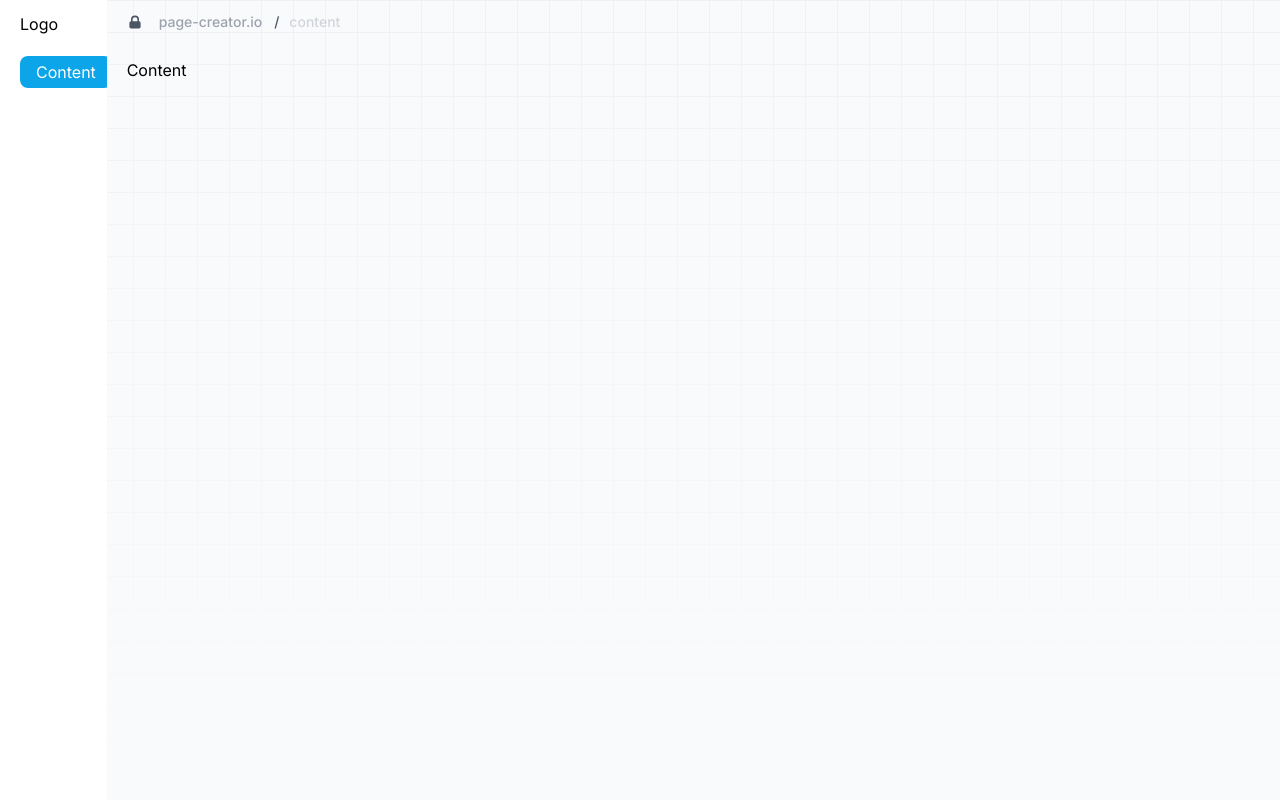
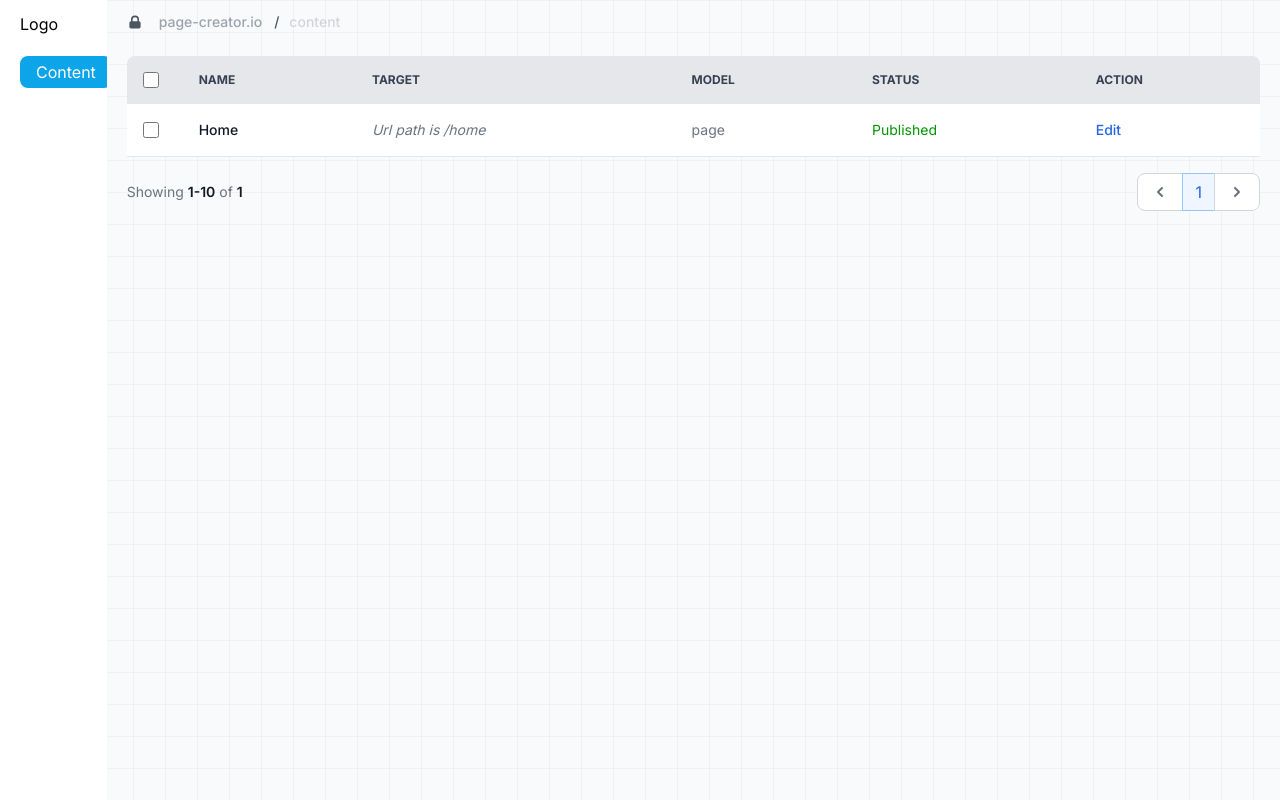
Before and after one commit to batuhanzorbeyzengin/nextjs-page-creator, a Next.js app: page /content in a window 1280 px wide. Built offline with nearby package versions, Linux system fonts and the light colour scheme.

Commit message:
content page table create

```diff
--- /dev/null
+++ b/public/tableData.json
@@ -0,0 +1,9 @@
+[
+    {
+      "id": 1,
+      "name": "Home",
+      "target": "Url path is /home",
+      "model": "page",
+      "status": "Published"
+    }
+]
--- a/src/app/content/page.js
+++ b/src/app/content/page.js
@@ -1,3 +1,5 @@
+import { Table } from "@/components/Table";
+
 export default function Content() {
-  return <>Content</>
+  return <Table />
 }
--- a/src/app/layout.js
+++ b/src/app/layout.js
@@ -21,7 +21,7 @@ export default function RootLayout({ children }) {
           </div>
           <div className="relative min-h-screen overflow-hidden bg-gray-50 col-span-11">
             <TopBar />
-            <div className="absolute inset-0 bg-[url(/img/grid.svg)] bg-center [mask-image:linear-gradient(180deg,white,rgba(255,255,255,0))]"></div>
+            <div className="absolute inset-0 bg-[url(/img/grid.svg)] bg-center"></div>
             <div className="relative">
               <div className="divide-y divide-gray-300/50">
                 <div className="leading-7 lg:px-5 lg:py-3">{children}</div>
--- /dev/null
+++ b/src/components/Table.js
@@ -0,0 +1,155 @@
+"use client";
+
+import { useState } from "react";
+import Link from "next/link";
+import data from "../../public/tableData.json";
+import { PreviousIcon } from "./icons/Previous";
+import { NextIcon } from "./icons/Next";
+
+const itemsPerPage = 10;
+
+export function Table() {
+  const [currentPage, setCurrentPage] = useState(1);
+
+  const totalPages = Math.ceil(data.length / itemsPerPage);
+
+  const pages = [...Array(totalPages).keys()].map((i) => i + 1);
+
+  const handleClick = (page) => {
+    setCurrentPage(page);
+  };
+
+  const pageData = data.slice(
+    (currentPage - 1) * itemsPerPage,
+    currentPage * itemsPerPage
+  );
+  return (
+    <div className="relative overflow-x-auto rounded-lg">
+      <table className="w-full text-sm text-left text-gray-500">
+        <thead className="text-xs text-gray-700 uppercase bg-gray-200">
+          <tr>
+            <th scope="col" className="p-4">
+              <div className="flex items-center">
+                <input
+                  id="checkbox-all-search"
+                  type="checkbox"
+                  className="w-4 h-4 text-blue-600 bg-gray-100 border-gray-300 rounded focus:ring-blue-500"
+                />
+                <label htmlFor="checkbox-all-search" className="sr-only">
+                  checkbox
+                </label>
+              </div>
+            </th>
+            <th scope="col" className="px-6 py-3">
+              Name
+            </th>
+            <th scope="col" className="px-6 py-3">
+              Target
+            </th>
+            <th scope="col" className="px-6 py-3">
+              Model
+            </th>
+            <th scope="col" className="px-6 py-3">
+              Status
+            </th>
+            <th scope="col" className="px-6 py-3">
+              Action
+            </th>
+          </tr>
+        </thead>
+        <tbody>
+          {pageData.map((item) => (
+            <tr
+              key={item.id}
+              className="bg-white border-b hover:bg-gray-50 "
+            >
+              <td className="w-4 p-4">
+                <div className="flex items-center">
+                  <input
+                    id={`checkbox-table-search-${item.id}`}
+                    type="checkbox"
+                    className="w-4 h-4 text-blue-600 bg-gray-100 border-gray-300 rounded focus:ring-blue-500 focus:ring-2"
+                  />
+                  <label
+                    htmlFor={`checkbox-table-search-${item.id}`}
+                    className="sr-only"
+                  >
+                    checkbox
+                  </label>
+                </div>
+              </td>
+              <th
+                scope="row"
+                className="px-6 py-4 font-medium text-gray-900 whitespace-nowrap"
+              >
+                {item.name}
+              </th>
+              <td className="px-6 py-4"><i>{item.target}</i></td>
+              <td className="px-6 py-4">{item.model}</td>
+              <td className="px-6 py-4 text-[#009600]">{item.status}</td>
+              <td className="px-6 py-4">
+                <Link
+                  href={"#"}
+                  className="font-medium text-blue-600 hover:underline"
+                >
+                  Edit
+                </Link>
+              </td>
+            </tr>
+          ))}
+        </tbody>
+      </table>
+      <nav
+        className="flex items-center justify-between pt-4"
+        aria-label="Table navigation"
+      >
+        <span className="text-sm font-normal text-gray-500">
+          Showing{" "}
+          <span className="font-semibold text-gray-900">
+            {(currentPage - 1) * itemsPerPage + 1}-{currentPage * itemsPerPage}
+          </span>{" "}
+          of <span className="font-semibold text-gray-900">{data.length}</span>
+        </span>
+        <ul className="inline-flex items-center -space-x-px">
+          <li>
+            <Link
+              href={"#"}
+              onClick={() => currentPage > 1 && handleClick(currentPage - 1)}
+              className="block px-3 py-2 ml-0 leading-tight text-gray-500 bg-white border border-gray-300 rounded-l-lg hover:bg-gray-100 hover:text-gray-700"
+            >
+              <span className="sr-only">Previous</span>
+              <PreviousIcon />
+            </Link>
+          </li>
+          {pages.map((page) => (
+            <li key={page}>
+              <Link
+                href={"#"}
+                className={`px-3 py-2 leading-tight ${
+                  currentPage === page
+                    ? "text-blue-600 border border-blue-300 bg-blue-50 hover:bg-blue-100 hover:text-blue-700"
+                    : "text-gray-500 bg-white border border-gray-300 hover:bg-gray-100 hover:text-gray-700"
+                }`}
+                onClick={() => handleClick(page)}
+              >
+                {page}
+              </Link>
+            </li>
+          ))}
+          <li>
+            <Link
+              href={"#"}
+              className="block px-3 py-2 leading-tight text-gray-500 bg-white border border-gray-300 rounded-r-lg hover:bg-gray-100 hover:text-gray-700"
+              onClick={() =>
+                currentPage < totalPages && handleClick(currentPage + 1)
+              }
+            >
+              <span className="sr-only">Next</span>
+              <NextIcon />
+            </Link>
+          </li>
+        </ul>
+      </nav>
+    </div>
+  );
+}
--- a/src/components/TopBar.js
+++ b/src/components/TopBar.js
@@ -36,7 +36,6 @@ export function TopBar() {
                 }
                 return (
                   <React.Fragment key={index}>
-                    {console.log("fragment içerisindeyim")}
                     <span className="text-gray-600">/</span>
                     <span>
                       <span className="animate-[highlight_1s_ease-in-out_1] rounded-full px-1.5 py-0.5 text-gray-300">
--- /dev/null
+++ b/src/components/icons/Next.js
@@ -0,0 +1,17 @@
+export function NextIcon() {
+  return (
+    <svg
+      className="w-5 h-5"
+      aria-hidden="true"
+      fill="currentColor"
+      viewBox="0 0 20 20"
+      xmlns="http://www.w3.org/2000/svg"
+    >
+      <path
+        fillRule="evenodd"
+        d="M7.293 14.707a1 1 0 010-1.414L10.586 10 7.293 6.707a1 1 0 011.414-1.414l4 4a1 1 0 010 1.414l-4 4a1 1 0 01-1.414 0z"
+        clipRule="evenodd"
+      ></path>
+    </svg>
+  );
+}
--- /dev/null
+++ b/src/components/icons/Previous.js
@@ -0,0 +1,17 @@
+export function PreviousIcon() {
+  return (
+    <svg
+      className="w-5 h-5"
+      aria-hidden="true"
+      fill="currentColor"
+      viewBox="0 0 20 20"
+      xmlns="http://www.w3.org/2000/svg"
+    >
+      <path
+        fillRule="evenodd"
+        d="M12.707 5.293a1 1 0 010 1.414L9.414 10l3.293 3.293a1 1 0 01-1.414 1.414l-4-4a1 1 0 010-1.414l4-4a1 1 0 011.414 0z"
+        clipRule="evenodd"
+      ></path>
+    </svg>
+  )
+}
```
